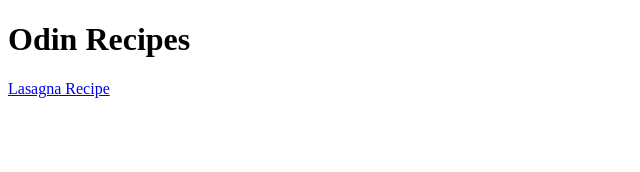
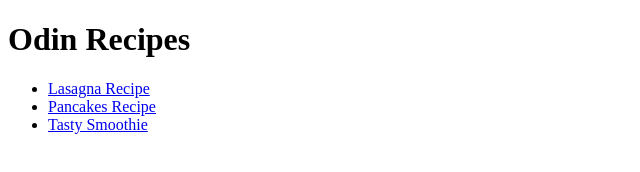
Before and after one commit to joaoalbino97/odin-recipes, a plain HTML site: page index.html in a window 1280 px wide. Shown: the whole page, without its empty margins (0-640 px from the left). Drawn offline with Linux system fonts and the light colour scheme.

Commit message:
acabei pagina da receita do smoothie

```diff
--- a/index.html
+++ b/index.html
@@ -10,7 +10,14 @@
 
 <body>
     <h1>Odin Recipes</h1>
-    <a href="./recipes/lasagna.html" alt="a tasty lasagna recipe">Lasagna Recipe</a>
+    <ul>
+        <li><a href="./recipes/lasagna.html" alt="a tasty lasagna recipe">Lasagna Recipe</a></li>
+        <li><a href="./recipes/pancakes.html" alt="the best pancakes">Pancakes Recipe</a></li>
+        <li><a href="./recipes/smoothie.html" alt="tasty smoothie">Tasty Smoothie</a></li>
+
+
+    </ul>
+
 
 
 </body>
```
Also changed, not shown: images/pancakes.jpg (added), images/smoothie.jpg (added).
